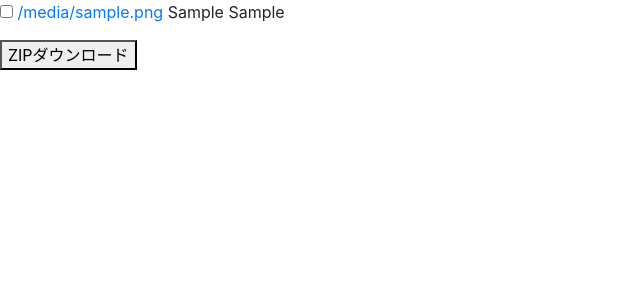
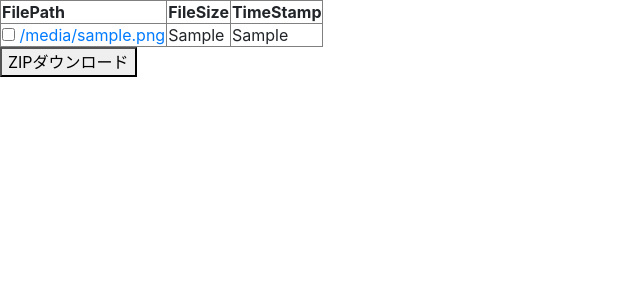
Before and after one commit to yuyuyu0706/django, a Django app: template servers/apps/directoryindex/templates/directoryindex/uploadfile_list.html in a window 1280 px wide. Shown: the top 300 px of the page, without its empty margins (0-640 px from the left). Run offline with Django 3.2, Linux system fonts and the light colour scheme; the template is opened without the code that fills it: most values are stand-ins (such as "Sample title", 1, 10 or a date in 2020); some libraries are stand-ins or nearby versions.

Commit message:
auto commit

```diff
--- a/servers/apps/directoryindex/templates/directoryindex/uploadfile_list.html
+++ b/servers/apps/directoryindex/templates/directoryindex/uploadfile_list.html
@@ -6,17 +6,26 @@
     <body>
         {% if fdict %}
         <form action="{% url 'app:download_zip' %}" method="POST">
+            <table border="1">
+                <tr>
+                    <th>FilePath</th>
+                    <th>FileSize</th>
+                    <th>TimeStamp</th>
+                </tr>
+                <tr>
                     {% for filelist,value in fdict.items %}
-                    <p>
+                        <td>
                             <input type="checkbox" name="zip" value="{{ filelist }}">
                             <a href={{ filelist }}>{{ filelist }}</a>
                             {# <a href={% url 'app:download' {{ filelist }}%}>{{ filelist }}</a> #}
-                        <span>{{ value.0 }}</span>
-                        <span>{{ value.1 }}</span>
-                    </p>
+                        </td>
+                        <td><span>{{ value.0 }}</span></td>
+                        <td><span>{{ value.1 }}</span></td>
                     {% endfor %}
                     {% csrf_token %}
-                <button type="submit">ZIPダウンロード</button>
+                </tr>
+            </table>
+            <div><button type="submit">ZIPダウンロード</button></div>
         </form>
         {% else  %}
             <p>No file list</p>
```
Also changed, not shown: 1 other file. Lines whose indentation alone changed are shown as unchanged.
